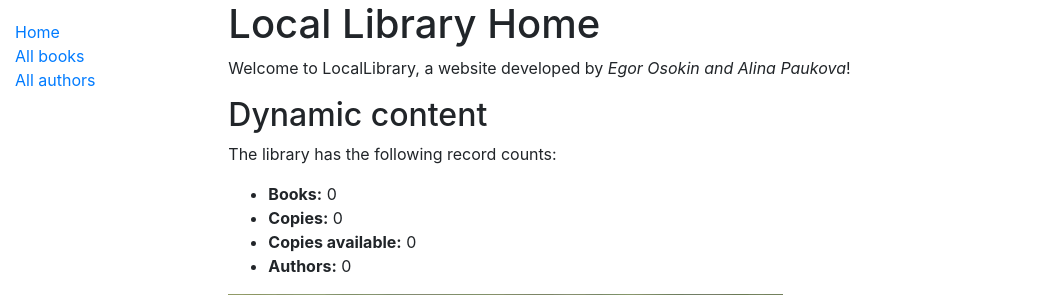
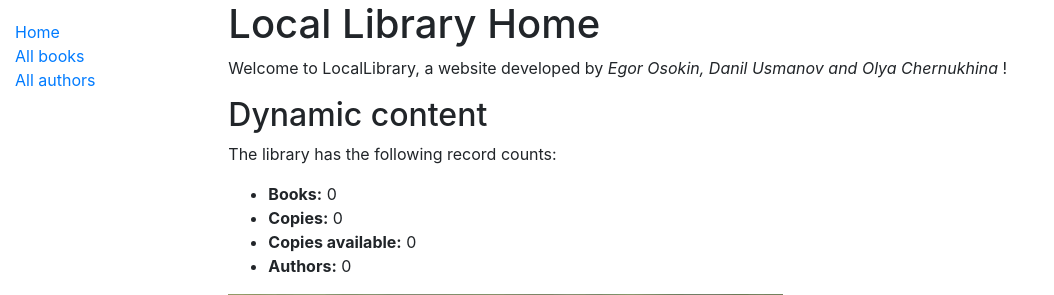
Before and after one commit to icky-baker/condor, a Django app: page /catalog/ in a window 1280 px wide. Shown: the top 295 px of the page, without its empty margins (0-1054 px from the left). Run offline with Django 3.2, Linux system fonts and the light colour scheme; data that the repository does not hold is empty; some libraries are stand-ins or nearby versions.

Commit message:
fix: make project ok for sna

```diff
--- a/condor/catalog/templates/index.html
+++ b/condor/catalog/templates/index.html
@@ -6,7 +6,7 @@
 
 {% block content %}
   <h1>Local Library Home</h1>
-  <p>Welcome to LocalLibrary, a website developed by <em>Egor Osokin and Alina Paukova</em>!</p>
+  <p>Welcome to LocalLibrary, a website developed by <em>Egor Osokin, Danil Usmanov and Olya Chernukhina </em>!</p>
   <h2>Dynamic content</h2>
   <p>The library has the following record counts:</p>
   <ul>
```
Also changed, not shown: README.md.
